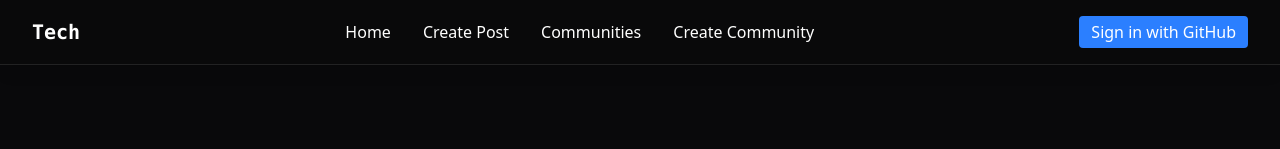
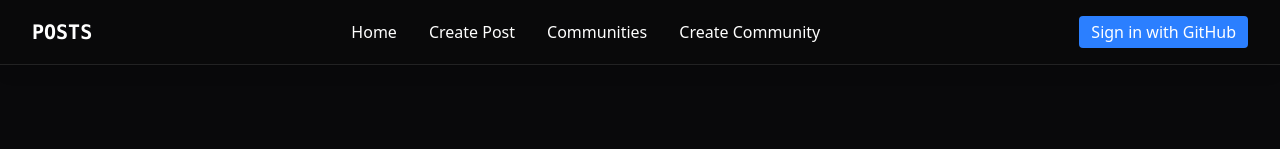
Before and after one commit to emersonramos3lt/react-social-app, a React (Vite) app: page / in a window 1280 px wide. Shown: the top 149 px of the page. Built offline with nearby package versions, Linux system fonts and the light colour scheme; no server answers; the database is empty.

Commit message:
Update Navbar.tsx

```diff
--- a/src/components/Navbar.tsx
+++ b/src/components/Navbar.tsx
@@ -12,7 +12,7 @@ export const Navbar = () => {
       <div className="mx-auto px-8">
         <div className="flex justify-between items-center h-16">
           <Link to="/" className="font-mono text-xl font-bold text-white">
-            Tech
+            POSTS
           </Link>
 
           {/* Desktop Links */}
```
